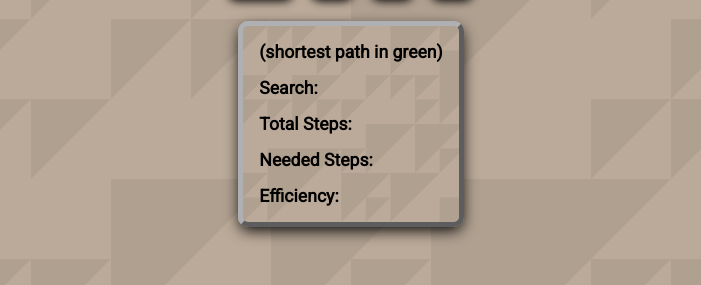
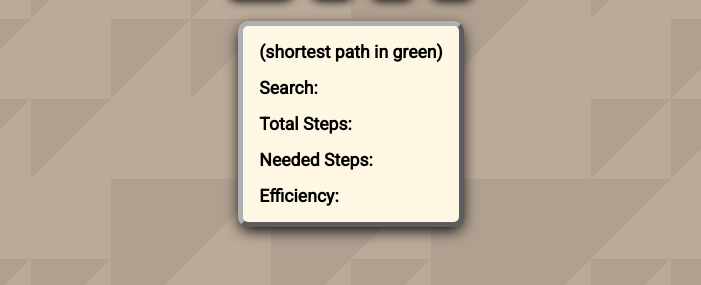
Before and after one commit to SamuelWyck/maze-search, a website built with webpack: page src/template.html in a window 1280 px wide. Shown: the part 781-1066 px from the top of the page, without its empty margins (289-990 px from the left). Built offline with nearby package versions, Linux system fonts and the light colour scheme.

Commit message:
Remove stats modal background image

```diff
--- a/src/styles/interface.css
+++ b/src/styles/interface.css
@@ -164,7 +164,7 @@ button img {
     right: 13vw;
     margin: auto 0;
 
-    background-image: url("../assets/images/background.svg");
+    background-color: var(--empty-color);
     background-size: cover;
     padding: 1rem;
     border-radius: 10px;
@@ -189,6 +189,7 @@ button img {
     top: 25%;
     margin: 0 auto;
     background-image: url("../assets/images/background.svg");
+    background-color: var(--empty-color);
     background-size: cover;
     padding: 1rem;
     border-radius: 10px;
```
